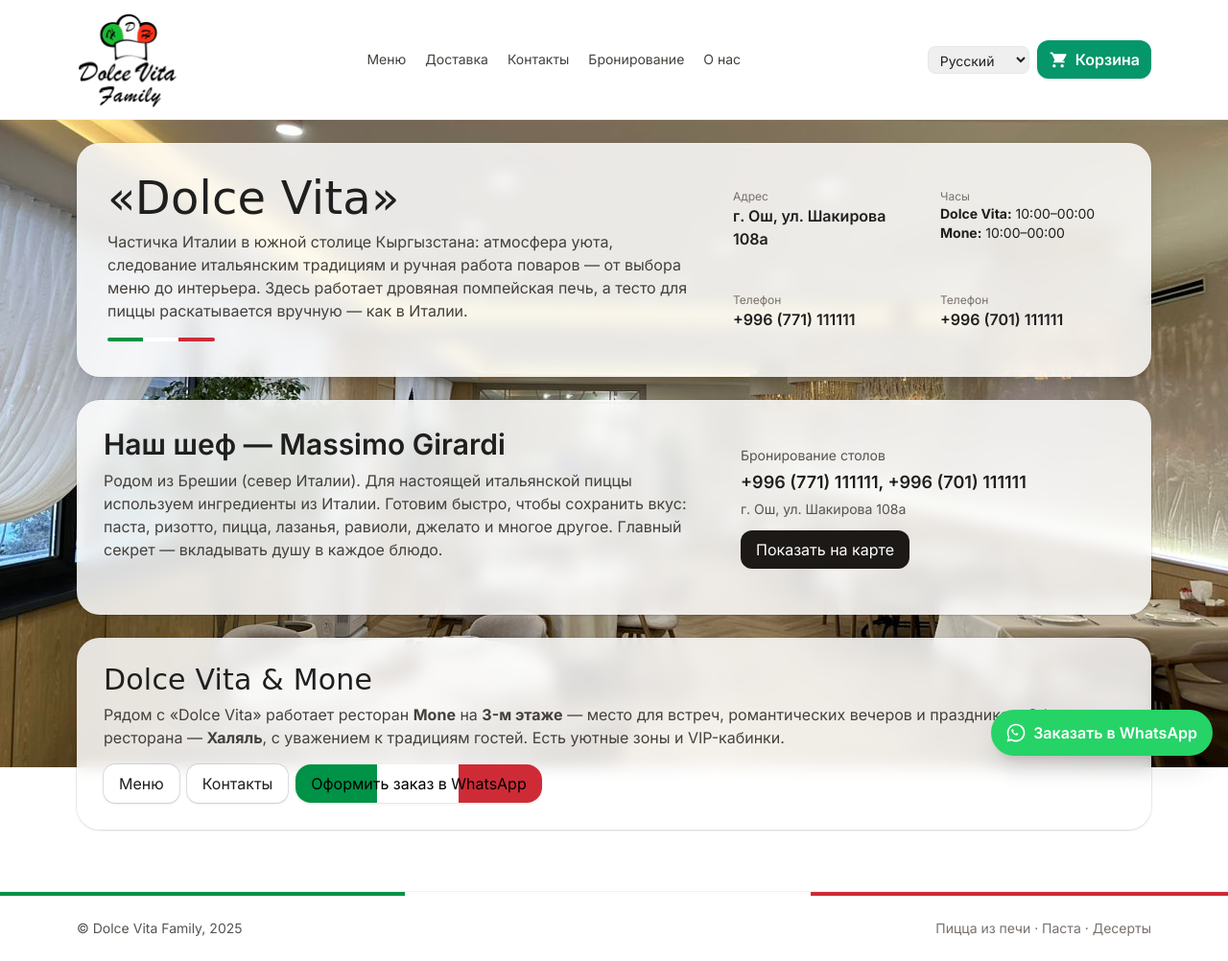
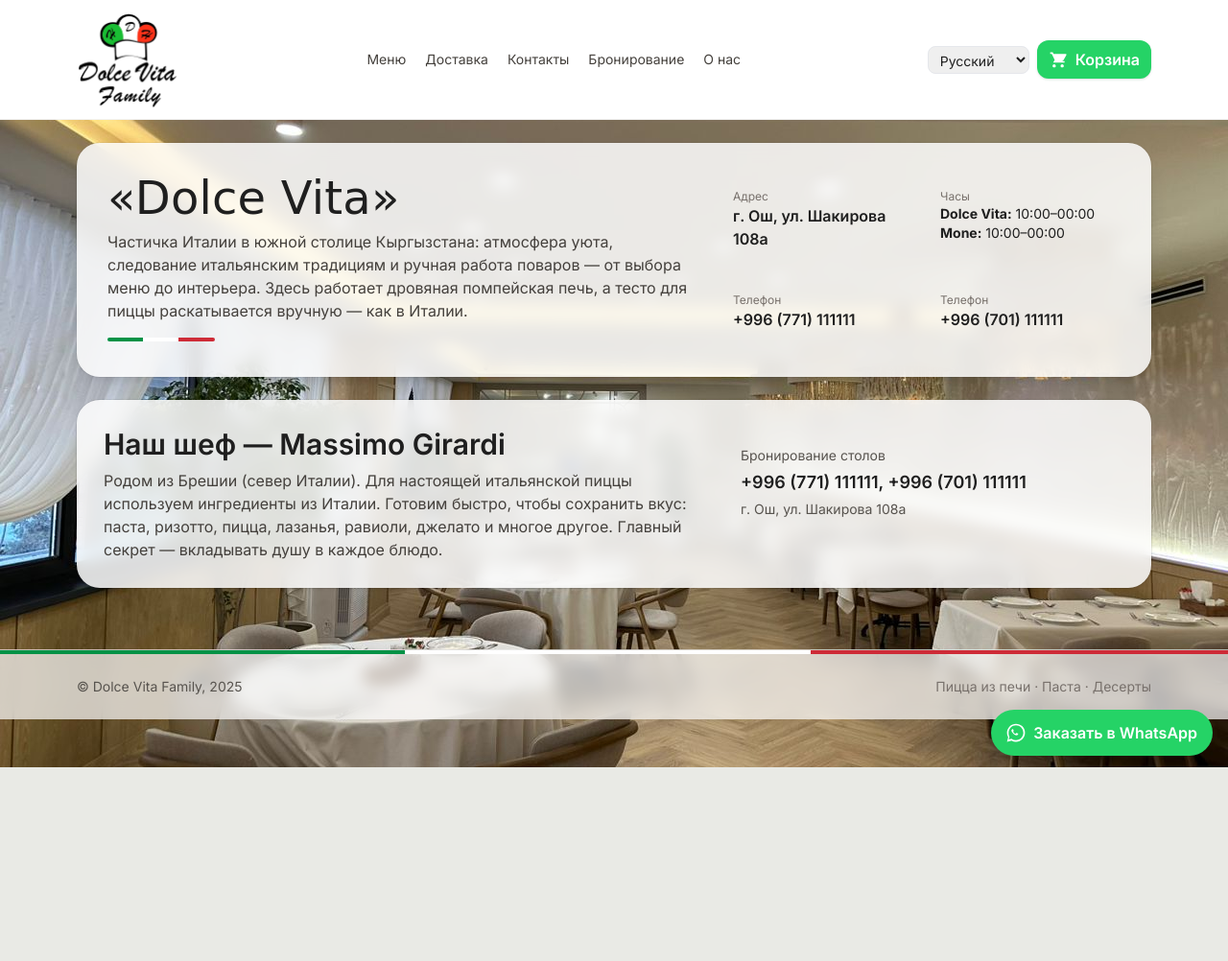
Before and after one commit to Amantur1develooper/dolcevita, a Django app: page /ru/about/ in a window 1280 px wide. Shown: the whole page at 96% size. After the commit the page ends 800 px from the top, so only its background shows below. Run offline with Django 5.2, Linux system fonts and the light colour scheme; some libraries are stand-ins or nearby versions.

Commit message:
translate2

```diff
--- a/templates/core/about.html
+++ b/templates/core/about.html
@@ -90,35 +90,13 @@
         <div class="text-sm text-stone-600">{% trans "Бронирование столов" %}</div>
         <div class="mt-1 text-lg font-semibold">+996 (771) 111111, +996 (701) 111111</div>
         <div class="text-sm text-stone-600 mt-1">{% trans "г. Ош, ул. Шакирова 108а" %}</div>
-        <a href="https://maps.google.com/?q=Osh,+Shakirova+108a" target="_blank"
-           class="mt-3 inline-flex px-4 py-2 rounded-xl bg-stone-900 text-white">
-          {% trans "Показать на карте" %}
-        </a>
+
       </div>
     </div>
   </div>
 </section>
 
 <!-- БЛОК О КОМПЛЕКСЕ -->
-<section class="max-w-6xl mx-auto mt-6">
-  <div class="rounded-3xl bg-white/85 backdrop-blur ring-1 ring-black/5 shadow p-5 md:p-7">
-    <h2 class="text-2xl md:text-3xl font-brush font-semibold">Dolce Vita & Mone</h2>
-    <p class="mt-2 text-stone-700">
-      {% blocktrans %}
-      Рядом с «Dolce Vita» работает ресторан <b>Mone</b> на <b>3-м этаже</b> — место для встреч, романтических вечеров
-      и праздников. Оба ресторана — <b>Халяль</b>, с уважением к традициям гостей. Есть уютные зоны и VIP-кабинки.
-      {% endblocktrans %}
-    </p>
 
-    <div class="mt-4 flex flex-wrap gap-2">
-      <a href="{% url 'core:home' %}" class="px-4 py-2 rounded-xl bg-white ring-1 ring-black/10 shadow">{% trans "Меню" %}</a>
-      <a href="{% url 'core:contacts' %}" class="px-4 py-2 rounded-xl bg-white ring-1 ring-black/10 shadow">{% trans "Контакты" %}</a>
-      <a href="{% url 'core:checkout' %}" class="px-4 py-2 rounded-2xl text-black shadow"
-         style="background-image:linear-gradient(90deg,#009246 0 33%,#ffffff 33% 66%,#ce2b37 66% 100%);">
-        {% trans "Оформить заказ в WhatsApp" %}
-      </a>
-    </div>
-  </div>
-</section>
 
 {% endblock %}
--- a/templates/core/base.html
+++ b/templates/core/base.html
@@ -119,7 +119,7 @@
       <!-- Cart -->
       <a href="{% url 'core:cart_detail' %}"
          class="relative inline-flex items-center gap-2 px-3 py-2 rounded-xl bg-emerald-600 text-white font-semibold shadow"
-         aria-label="{% trans 'Перейти в корзину' %}">
+         style="background:#25D366" aria-label="{% trans 'Перейти в корзину' %}">
         <svg xmlns="http://www.w3.org/2000/svg" class="h-5 w-5" viewBox="0 0 24 24" fill="currentColor" aria-hidden="true">
           <path d="M7 18c-1.1 0-1.99.9-1.99 2S5.9 22 7 22s2-.9 2-2-.9-2-2-2Zm10 0c-1.1 0-1.99.9-1.99 2S15.9 22 17 22s2-.9 2-2-.9-2-2-2ZM7.17 14h9.66c.75 0 1.41-.41 1.75-1.03l3.58-6.49A1 1 0 0 0 21.33 5H6.21L5.27 3H2v2h2l3.6 7.59-1.35 2.45C5.52 15.37 6.02 16 6.7 16H20v-2H7.42l.75-1.35Z"/>
         </svg>
--- a/templates/core/contacts.html
+++ b/templates/core/contacts.html
@@ -38,13 +38,7 @@
 </section>
 
 <!-- КНОПКИ -->
-<section class="max-w-6xl mx-auto mt-4 grid sm:grid-cols-2 gap-3">
-  <a href="{% url 'core:checkout' %}" class="rounded-2xl px-5 py-4 text-black font-semibold shadow-md hover:shadow-lg transition text-center"
-     style="background-image:linear-gradient(#009246 0  100%);">
-     Оформить заказ в WhatsApp
-  </a>
 
-</section>
 
 <!-- КАРТА -->
 <section class="max-w-6xl mx-auto mt-6">
--- a/templates/core/home.html
+++ b/templates/core/home.html
@@ -118,8 +118,8 @@
                            class="w-12 sm:w-16 border border-stone-300 rounded-xl px-2 py-1 text-center focus:outline-none focus:ring-2 focus:ring-stone-400"
                            placeholder="{% trans 'Кол-во' %}">
                     <button type="submit"
-                            class="inline-flex items-center justify-center whitespace-nowrap px-3 md:px-4 py-2 rounded-xl text-black text-sm md:text-[15px] font-medium shadow-md hover:shadow-lg transition"
-                            style="color:#000;background:linear-gradient(#009246  100%);">
+                            class="inline-flex items-center justify-center whitespace-nowrap px-3 md:px-4 py-2 rounded-xl text-white text-sm md:text-[15px] font-medium shadow-md hover:shadow-lg transition"
+                            style="background:#25D366" >
                       {% trans "В корзину" %}
                     </button>
                   </form>
--- a/templates/core/reserve.html
+++ b/templates/core/reserve.html
@@ -67,7 +67,7 @@
     </div>
 
     <div class="pt-2 flex items-center gap-3">
-      <button class="inline-flex items-center gap-2 px-4 py-2 rounded-xl bg-emerald-600 text-white font-semibold shadow hover:shadow-lg" type="submit">
+      <button style="background:#25D366" class="inline-flex items-center gap-2 px-4 py-2 rounded-xl bg-emerald-600 text-white font-semibold shadow hover:shadow-lg" type="submit">
         <!-- иконка -->
         <svg xmlns="http://www.w3.org/2000/svg" class="w-5 h-5" viewBox="0 0 32 32" fill="currentColor"><path d="M19.11 17.34c-.28-.14-1.62-.8-1.87-.9-.25-.09-.43-.14-.61.14-.18.27-.7.9-.86 1.08-.16.18-.32.2-.6.07-.28-.14-1.19-.44-2.27-1.4-.84-.75-1.41-1.68-1.57-1.96-.16-.27-.02-.42.12-.56.12-.12.28-.32.42-.48.14-.16.18-.27.28-.45.09-.18.05-.34-.02-.48-.07-.14-.61-1.46-.83-2-.22-.53-.44-.46-.61-.47-.16-.01-.34-.01-.52-.01-.18 0-.48.07-.73.34-.25.27-.96.94-.96 2.28 0 1.34.99 2.63 1.13 2.8.14.18 1.95 2.98 4.72 4.18.66.28 1.18.45 1.58.57.66.21 1.26.18 1.73.11.53-.08 1.62-.66 1.85-1.3.23-.64.23-1.2.16-1.31-.07-.11-.25-.18-.53-.32z"/><path d="M26.66 5.34C23.79 2.48 20.03 1 16 1 7.72 1 1 7.72 1 16c0 2.64.69 5.22 2 7.49L1 31l7.69-1.97A14.87 14.87 0 0 0 16 31c8.28 0 15-6.72 15-15 0-4.03-1.48-7.79-4.34-10.66zM16 28.33c-2.47 0-4.88-.66-6.98-1.92l-.5-.3-4.56 1.17 1.22-4.45-.33-.52A12.29 12.29 0 0 1 3.67 16c0-6.81 5.52-12.33 12.33-12.33 3.29 0 6.38 1.28 8.71 3.61a12.24 12.24 0 0 1 3.62 8.72c0 6.81-5.53 12.33-12.33 12.33z"/></svg>
         {% trans "Отправить в WhatsApp" %}
```
